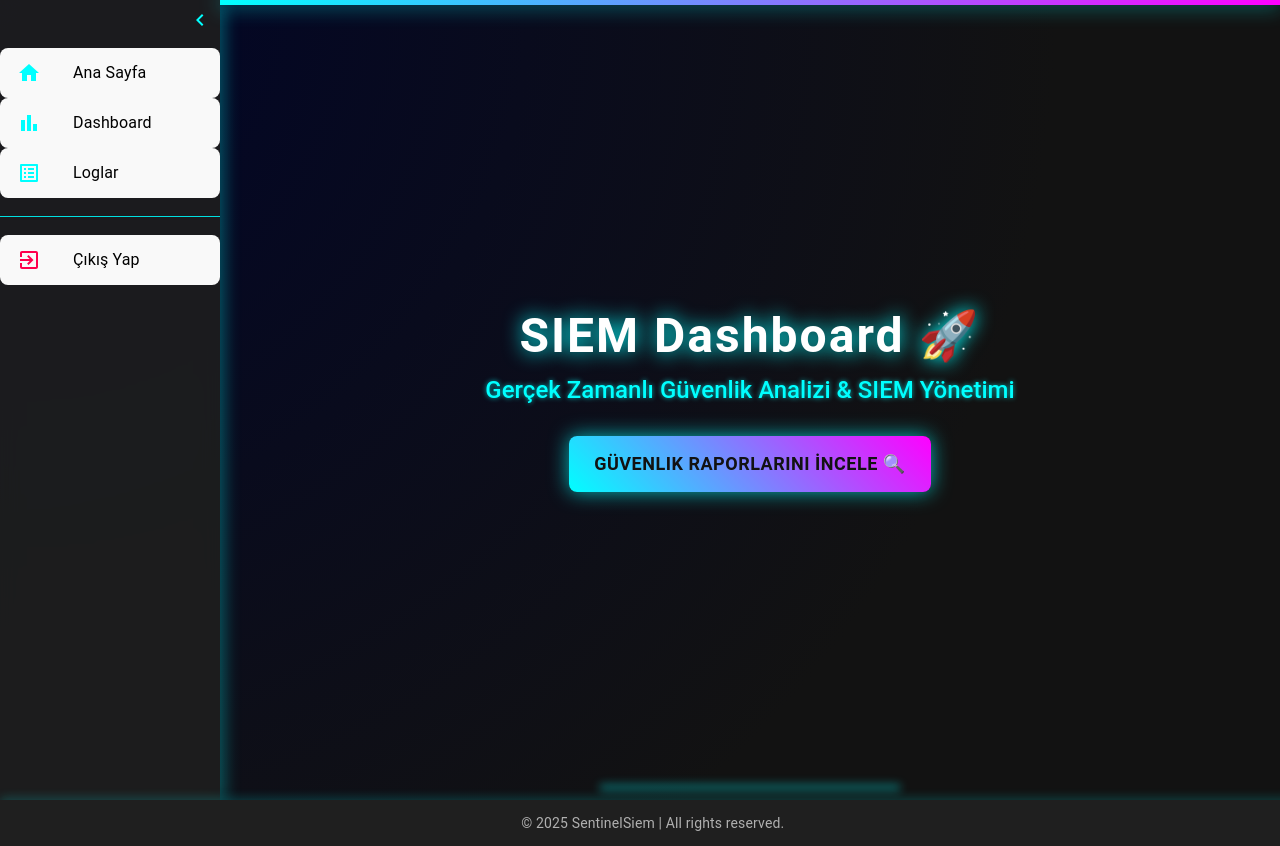
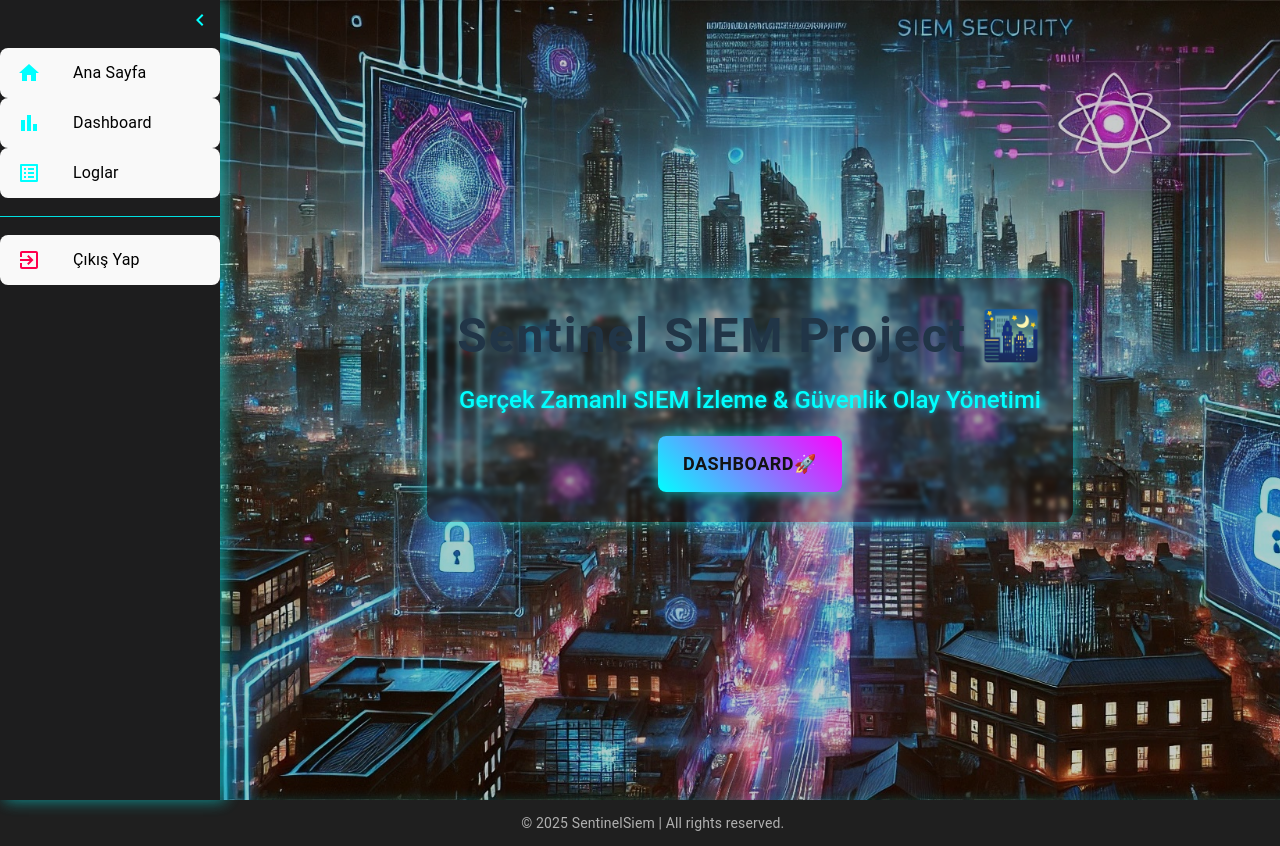
Before and after one commit to mehmetberkekeceli/sentinel, a React (Vite) app in the folder ui/: page /home in a window 1280 px wide. Shown: the top 846 px of the page. Built offline with nearby package versions, Linux system fonts and the light colour scheme; sample sign-in values are in the browser's storage.

Commit message:
feature: Create Cyber Design

```diff
--- a/ui/src/components/Sidebar.tsx
+++ b/ui/src/components/Sidebar.tsx
@@ -80,7 +80,7 @@
             <ListItemIcon sx={{ color: "#00FFFF" }}>
               <DashboardIcon />
             </ListItemIcon>
-            <ListItemText primary="Dashboard" />
+            {expanded && <ListItemText primary="Dashboard" />}
           </ListItem>
         </Tooltip>
 
--- a/ui/src/pages/Dashboard.tsx
+++ b/ui/src/pages/Dashboard.tsx
@@ -39,7 +39,6 @@
       try {
         const data = await getAllAlerts();
         setAlerts(data);
-
         const stats: { [key: string]: number } = {};
         data.forEach((alert) => {
           stats[alert.severity] = (stats[alert.severity] || 0) + 1;
@@ -92,28 +91,21 @@
         display: "flex",
         width: "100vw",
         height: "100vh",
-        background: "#121212",
+        background: "linear-gradient(135deg, #0f0f0f, #1a1a2e)",
         color: "#FFFFFF",
       }}
     >
       <Sidebar />
-      <Box
-        sx={{
-          flexGrow: 1,
-          display: "flex",
-          flexDirection: "column",
-          padding: "20px",
-        }}
-      >
+
+      <Box sx={{ flexGrow: 1, padding: "20px" }}>
         <Typography
           variant="h3"
           sx={{
             fontWeight: "bold",
             marginBottom: "20px",
-            textShadow: "0px 0px 10px rgba(0, 255, 255, 0.8)",
           }}
         >
-          SIEM Dashboard 🚀
+          📊 SIEM Dashboard
         </Typography>
 
         <Grid container spacing={2}>
@@ -121,12 +113,19 @@
             <Paper
               sx={{
                 padding: "20px",
-                background: "rgba(255, 255, 255, 0.1)",
-                backdropFilter: "blur(8px)",
+                background: "#161616",
                 borderRadius: "10px",
+                boxShadow: "0px 0px 20px rgba(0, 255, 255, 0.4)",
               }}
             >
-              <Typography variant="h6" sx={{ marginBottom: "10px" }}>
+              <Typography
+                variant="h6"
+                sx={{
+                  marginBottom: "10px",
+                  color: "#00FFFF",
+                  textShadow: "0px 0px 8px rgba(0, 255, 255, 0.7)",
+                }}
+              >
                 Gerçek Zamanlı Olay Sayısı
               </Typography>
               <Line key={JSON.stringify(lineData)} data={lineData} />
@@ -137,12 +136,19 @@
             <Paper
               sx={{
                 padding: "20px",
-                background: "rgba(255, 255, 255, 0.1)",
-                backdropFilter: "blur(8px)",
+                background: "#161616",
                 borderRadius: "10px",
+                boxShadow: "0px 0px 20px rgba(0, 255, 255, 0.4)",
               }}
             >
-              <Typography variant="h6" sx={{ marginBottom: "10px" }}>
+              <Typography
+                variant="h6"
+                sx={{
+                  marginBottom: "10px",
+                  color: "#00FFFF",
+                  textShadow: "0px 0px 8px rgba(0, 255, 255, 0.7)",
+                }}
+              >
                 Şiddet Bazlı Olaylar
               </Typography>
               <Bar key={JSON.stringify(barData)} data={barData} />
--- a/ui/src/pages/Home.tsx
+++ b/ui/src/pages/Home.tsx
@@ -1,19 +1,19 @@
 import { Box, Typography, Button } from "@mui/material";
 import Sidebar from "../components/Sidebar";
+import background from "../assets/home.jpg";
 
 const Home = () => {
   return (
+    <Box sx={{ display: "flex", width: "100vw", height: "100vh" }}>
       <Box
         sx={{
-        display: "flex",
-        width: "100vw",
-        height: "100vh",
-        background: "radial-gradient(circle at top left, #000428, #121212 70%)",
-        color: "#FFFFFF",
+          background: "rgba(10, 10, 20, 0.95)",
+          boxShadow: "5px 0px 15px rgba(0, 255, 255, 0.3)",
+          zIndex: 2,
         }}
       >
         <Sidebar />
-
+      </Box>
       <Box
         sx={{
           flexGrow: 1,
@@ -24,53 +24,62 @@
           padding: "20px",
           textAlign: "center",
           position: "relative",
+          backgroundImage: `url(${background})`,
+          backgroundSize: "cover",
+          backgroundPosition: "center",
+          backgroundRepeat: "no-repeat",
+          backgroundAttachment: "fixed",
+          "&::before": {
+            content: '""',
+            position: "absolute",
+            top: 0,
+            left: 0,
+            width: "100%",
+            height: "100%",
+            backgroundColor: "rgba(0, 0, 0, 0.2)",
+            zIndex: 1,
+          },
         }}
       >
         <Box
           sx={{
-            position: "absolute",
-            top: 0,
-            left: 0,
-            width: "100%",
-            height: "5px",
-            background: "linear-gradient(to right, #00FFFF, #FF00FF)",
-            boxShadow: "0px 0px 20px rgba(0, 255, 255, 0.8)",
+            position: "relative",
+            zIndex: 2,
+            backdropFilter: "blur(2px)",
+            backgroundColor: "rgba(0, 0, 0, 0.2)",
+            padding: "30px",
+            borderRadius: "12px",
+            boxShadow: "0px 0px 15px rgba(0, 255, 255, 0.6)",
           }}
-        />
-
+        >
           <Typography
             variant="h3"
             sx={{
               fontWeight: "bold",
-            textShadow: "0px 0px 15px rgba(0, 255, 255, 0.9)",
               fontSize: "3rem",
               letterSpacing: "2px",
-            animation: "glow 2s infinite alternate",
-            "@keyframes glow": {
-              from: { textShadow: "0px 0px 10px rgba(0, 255, 255, 0.6)" },
-              to: { textShadow: "0px 0px 20px rgba(0, 255, 255, 1)" },
-            },
+              marginBottom: "20px",
             }}
           >
-          SIEM Dashboard 🚀
+            Sentinel SIEM Project 🌃
           </Typography>
 
           <Typography
             variant="h5"
             sx={{
-            marginTop: "10px",
               color: "#00FFFF",
               fontWeight: "500",
-            textShadow: "0px 0px 5px rgba(0, 255, 255, 0.7)",
+              textShadow: "0px 0px 4px rgba(0, 255, 255, 0.6)",
+              maxWidth: "600px",
+              marginBottom: "20px",
             }}
           >
-          Gerçek Zamanlı Güvenlik Analizi & SIEM Yönetimi
+            Gerçek Zamanlı SIEM İzleme & Güvenlik Olay Yönetimi
           </Typography>
 
           <Button
             variant="contained"
             sx={{
-            marginTop: "30px",
               background: "linear-gradient(45deg, #00FFFF, #FF00FF)",
               color: "#121212",
               fontWeight: "bold",
@@ -79,29 +88,18 @@
               borderRadius: "8px",
               transition: "0.3s",
               textTransform: "uppercase",
-            boxShadow: "0px 0px 20px rgba(0, 255, 255, 0.7)",
+              boxShadow: "0px 0px 15px rgba(0, 255, 255, 0.7)",
               "&:hover": {
                 background: "linear-gradient(45deg, #FF00FF, #00FFFF)",
                 transform: "scale(1.05)",
-              boxShadow: "0px 0px 30px rgba(0, 255, 255, 1)",
+                boxShadow: "0px 0px 25px rgba(0, 255, 255, 1)",
               },
             }}
+            onClick={() => (window.location.href = "/dashboard")}
           >
-          Güvenlik Raporlarını İncele 🔍
+            DASHBOARD🚀
           </Button>
-
-        <Box
-          sx={{
-            position: "absolute",
-            bottom: "10px",
-            width: "300px",
-            height: "5px",
-            background: "rgba(0, 255, 255, 0.5)",
-            filter: "blur(5px)",
-            left: "50%",
-            transform: "translateX(-50%)",
-          }}
-        />
+        </Box>
       </Box>
     </Box>
   );
--- a/ui/src/pages/Logs.tsx
+++ b/ui/src/pages/Logs.tsx
@@ -70,7 +70,6 @@
           sx={{
             fontWeight: "bold",
             marginBottom: "20px",
-            textShadow: "0px 0px 15px rgba(0, 255, 255, 0.9)",
           }}
         >
           📜 Log Kayıtları
```
Also changed, not shown: ui/src/assets/home.jpg (added). Lines whose indentation alone changed are shown as unchanged.
